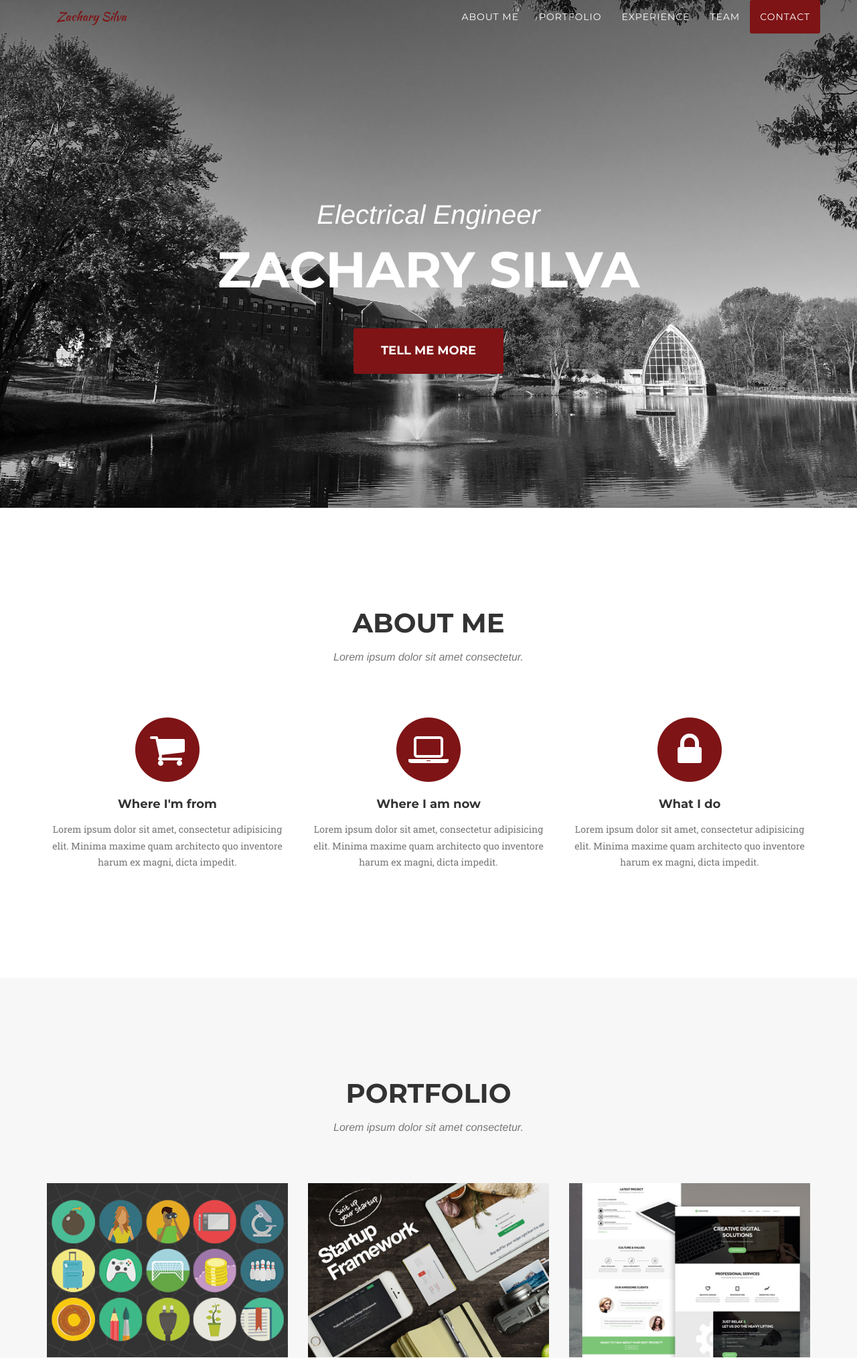
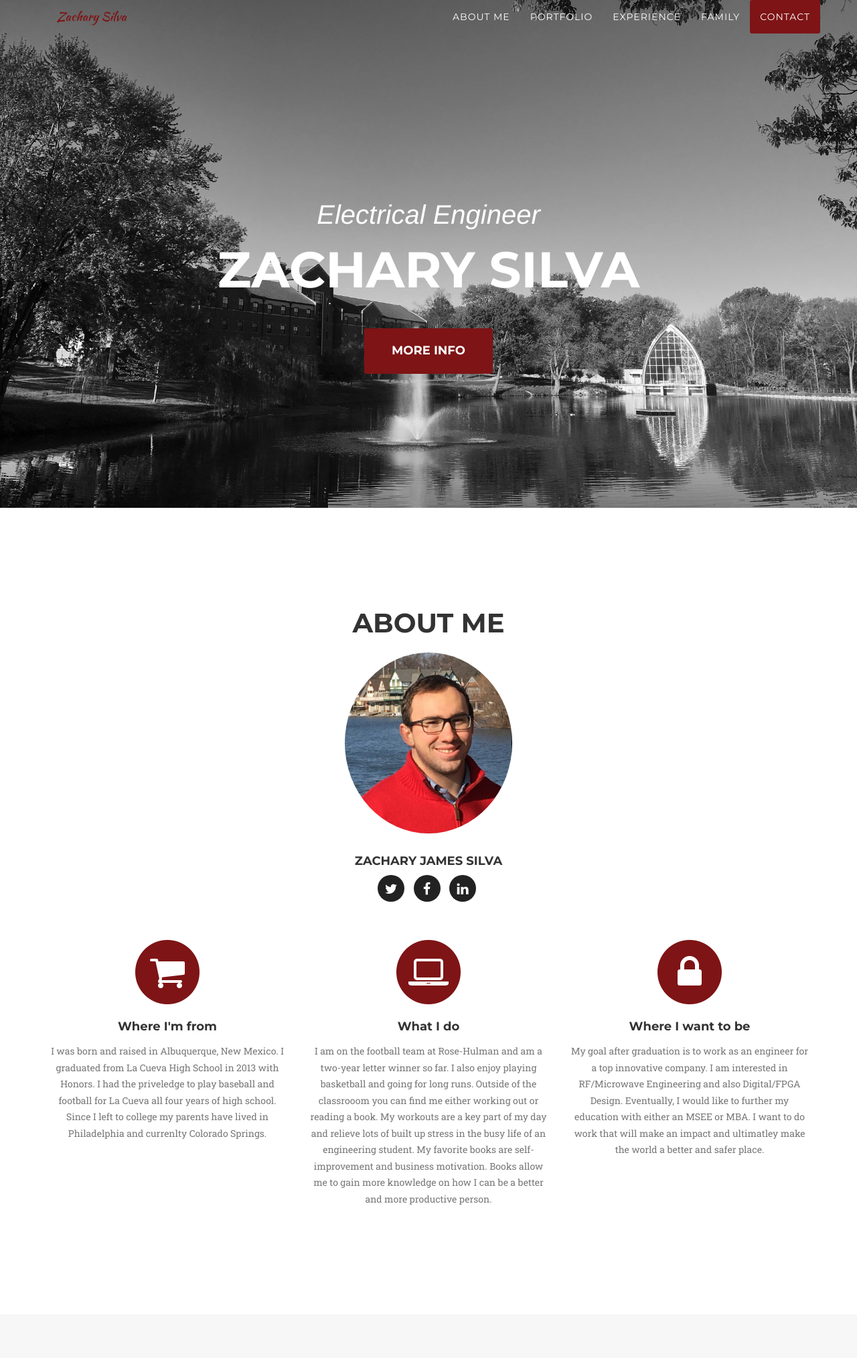
Before and after one commit to zach13silva/personal-site, a Python web app: template templates/index.html in a window 1280 px wide. Shown: the top 2027 px of the page at 67% size. Run offline with Jinja, Linux system fonts and the light colour scheme; the template is opened without the code that fills it, so the values that code supplies are empty; some libraries are stand-ins or nearby versions; some web fonts are replaced.

Commit message:
added changes to about me and added family section

```diff
--- a/templates/index.html
+++ b/templates/index.html
@@ -65,7 +65,7 @@
                         <a class="page-scroll" href="#Experience">Experience</a>
                     </li>
                     <li>
-                        <a class="page-scroll" href="#team">Team</a>
+                        <a class="page-scroll" href="#team">Family</a>
                     </li>
                     <li>
                         <a class="page-scroll" href="#contact">Contact</a>
@@ -83,7 +83,7 @@
             <div class="intro-text">
                 <div class="intro-lead-in">Electrical Engineer</div>
                 <div class="intro-heading">ZACHARY SILVA</div>
-                <a href="#About-Me" class="page-scroll btn btn-xl">Tell Me More</a>
+                <a href="#About-Me" class="page-scroll btn btn-xl">More info</a>
             </div>
         </div>
     </header>
@@ -94,7 +94,23 @@
             <div class="row">
                 <div class="col-lg-12 text-center">
                     <h2 class="section-heading">About Me</h2>
-                    <h3 class="section-subheading text-muted">Lorem ipsum dolor sit amet consectetur.</h3>
+
+                <div class="col-lg-12">
+                    <div class="team-member">
+                        <img src="assets/img/team/ME.jpg" class="img-responsive img-circle" alt="">
+                        <h4>ZACHARY JAMES SILVA</h4>
+                        <p class="text-muted"></p>
+                        <ul class="list-inline social-buttons">
+                            <li><a href="#"><i class="fa fa-twitter"></i></a>
+                            </li>
+                            <li><a href="#"><i class="fa fa-facebook"></i></a>
+                            </li>
+                            <li><a href="#"><i class="fa fa-linkedin"></i></a>
+                            </li>
+                        </ul>
+                    </div>
+                </div>
+                    <h3 class="section-subheading text-muted"></h3>
                 </div>
             </div>
             <div class="row text-center">
@@ -104,23 +120,23 @@
                         <i class="fa fa-shopping-cart fa-stack-1x fa-inverse"></i>
                     </span>
                     <h4 class="service-heading">Where I'm from</h4>
-                    <p class="text-muted">Lorem ipsum dolor sit amet, consectetur adipisicing elit. Minima maxime quam architecto quo inventore harum ex magni, dicta impedit.</p>
+                    <p class="text-muted">I was born and raised in Albuquerque, New Mexico. I graduated from La Cueva High School in 2013 with Honors. I had the priveledge to play baseball and football for La Cueva all four years of high school. Since I left to college my parents have lived in Philadelphia and currenlty Colorado Springs.</p>
                 </div>
                 <div class="col-md-4">
                     <span class="fa-stack fa-4x">
                         <i class="fa fa-circle fa-stack-2x text-primary"></i>
                         <i class="fa fa-laptop fa-stack-1x fa-inverse"></i>
                     </span>
-                    <h4 class="service-heading">Where I am now</h4>
-                    <p class="text-muted">Lorem ipsum dolor sit amet, consectetur adipisicing elit. Minima maxime quam architecto quo inventore harum ex magni, dicta impedit.</p>
+                    <h4 class="service-heading">What I do</h4>
+                    <p class="text-muted">I am on the football team at Rose-Hulman and  am a two-year letter winner so far. I also enjoy playing basketball and going for long runs. Outside of the classrooom you can find me either working out or reading a book. My workouts are a key part of my day and relieve lots of built up stress in the busy life of an engineering student. My favorite books are self-improvement and business motivation. Books allow me to gain more knowledge on how I can be a better and more productive person.</p>
                 </div>
                 <div class="col-md-4">
                     <span class="fa-stack fa-4x">
                         <i class="fa fa-circle fa-stack-2x text-primary"></i>
                         <i class="fa fa-lock fa-stack-1x fa-inverse"></i>
                     </span>
-                    <h4 class="service-heading">What I do</h4>
-                    <p class="text-muted">Lorem ipsum dolor sit amet, consectetur adipisicing elit. Minima maxime quam architecto quo inventore harum ex magni, dicta impedit.</p>
+                    <h4 class="service-heading">Where I want to be</h4>
+                    <p class="text-muted">My goal after graduation is to work as an engineer for a top innovative company. I am interested in RF/Microwave Engineering and also Digital/FPGA Design. Eventually, I would like to further my education with either an MSEE or MBA. I want to do work that will make an impact and ultimatley make the world a better and safer place.</p>
                 </div>
             </div>
         </div>
@@ -132,7 +148,7 @@
             <div class="row">
                 <div class="col-lg-12 text-center">
                     <h2 class="section-heading">Portfolio</h2>
-                    <h3 class="section-subheading text-muted">Lorem ipsum dolor sit amet consectetur.</h3>
+                    <h3 class="section-subheading text-muted">Here are some of my most recent projects.</h3>
                 </div>
             </div>
             <div class="row">
@@ -244,9 +260,10 @@
                                 <div class="timeline-heading">
                                     <h4>2013 - Present</h4>
                                     <h4 class="subheading">Rose-Hulman Institute of Technology</h4>
+									<h4 class="subheading">Terre Haute, Indiana</h4>
                                 </div>
                                 <div class="timeline-body">
-                                    <p class="text-muted">Lorem ipsum dolor sit amet, consectetur adipisicing elit. Sunt ut voluptatum eius sapiente, totam reiciendis temporibus qui quibusdam, recusandae sit vero unde, sed, incidunt et ea quo dolore laudantium consectetur!</p>
+                                    <p class="text-muted">I am a senior electrical engineer at Rose-Hulman. I have taken higher level courses in electromagnetics where I have gained experience designing and simulating in CST, and testing different structures with the VNA. In EM Metamaterials, I have been exposed to multiband and enhanced bandwidth, artificial magnetic conductors, and electromagnetic bandgap structures.  </p>
                                 </div>
                             </div>
                         </li>
@@ -258,9 +275,10 @@
                                 <div class="timeline-heading">
                                     <h4>Summer 2014</h4>
                                     <h4 class="subheading">Bridgers & Paxton Consulting</h4>
+									<h4 class="subheading">Albuquerque, New Mexico</h4>
                                 </div>
                                 <div class="timeline-body">
-                                    <p class="text-muted">Lorem ipsum dolor sit amet, consectetur adipisicing elit. Sunt ut voluptatum eius sapiente, totam reiciendis temporibus qui quibusdam, recusandae sit vero unde, sed, incidunt et ea quo dolore laudantium consectetur!</p>
+                                    <p class="text-muted">As an electrical engineering intern at B&P I assisted in various power calculation. I gained experience working directly with customers and delivering documents in a timely manner. This position enhanced my skills in AutoCad and Revit softwares with the electrical design suite.  Some projects I worked on were for Sandia and Los Alamos National Labs. I gained experience working with proprietary information and how to handle secure documents. </p>
                                 </div>
                             </div>
                         </li>
@@ -272,9 +290,10 @@
                                 <div class="timeline-heading">
                                     <h4>Summer 2015</h4>
                                     <h4 class="subheading">General Electric Aviation</h4>
+									<h4 class="subheading">Jacksonville, Florida</h4>
                                 </div>
                                 <div class="timeline-body">
-                                    <p class="text-muted">Lorem ipsum dolor sit amet, consectetur adipisicing elit. Sunt ut voluptatum eius sapiente, totam reiciendis temporibus qui quibusdam, recusandae sit vero unde, sed, incidunt et ea quo dolore laudantium consectetur!</p>
+                                    <p class="text-muted">As a Digital Engineering/Technology Intern I was able to develop FPGA logic to be used on a prototype engine exciter board. I coded mainly in Verilog HDL and also designed the board in ORCAD. This job also required project documentation and development of circuit test specifications. Along with design, I was able to work in manufacturing components and circuit assemlblies. </p>
                                 </div>
                             </div>
                         </li>
@@ -286,9 +305,10 @@
                                 <div class="timeline-heading">
                                     <h4>Summer 2016</h4>
                                     <h4 class="subheading">Sandia National Laboratories</h4>
+									<h4 class="subheading">Albuquerque, New Mexico</h4>
                                 </div>
                                 <div class="timeline-body">
-                                    <p class="text-muted">Lorem ipsum dolor sit amet, consectetur adipisicing elit. Sunt ut voluptatum eius sapiente, totam reiciendis temporibus qui quibusdam, recusandae sit vero unde, sed, incidunt et ea quo dolore laudantium consectetur!</p>
+                                    <p class="text-muted">In progress...</p>
                                 </div>
                             </div>
                         </li>
@@ -309,16 +329,16 @@
         <div class="container">
             <div class="row">
                 <div class="col-lg-12 text-center">
-                    <h2 class="section-heading">Our Amazing Team</h2>
+                    <h2 class="section-heading">My Amazing Family</h2>
                     <h3 class="section-subheading text-muted">Lorem ipsum dolor sit amet consectetur.</h3>
                 </div>
             </div>
             <div class="row">
                 <div class="col-sm-4">
                     <div class="team-member">
-                        <img src="assets/img/team/1.jpg" class="img-responsive img-circle" alt="">
-                        <h4>Kay Garland</h4>
-                        <p class="text-muted">Lead Designer</p>
+                        <img src="assets/img/team/John.jpg" class="img-responsive img-circle" alt="">
+                        <h4>John Silva - Father</h4>
+                        <p class="text-muted">Director at Depuy Synthes</p>
                         <ul class="list-inline social-buttons">
                             <li><a href="#"><i class="fa fa-twitter"></i></a>
                             </li>
@@ -331,9 +351,9 @@
                 </div>
                 <div class="col-sm-4">
                     <div class="team-member">
-                        <img src="assets/img/team/2.jpg" class="img-responsive img-circle" alt="">
-                        <h4>Larry Parker</h4>
-                        <p class="text-muted">Lead Marketer</p>
+                        <img src="assets/img/team/Jake.jpg" class="img-responsive img-circle" alt="">
+                        <h4>Jake Silva - Brother</h4>
+                        <p class="text-muted">Manufacturing at Intel</p>
                         <ul class="list-inline social-buttons">
                             <li><a href="#"><i class="fa fa-twitter"></i></a>
                             </li>
@@ -346,9 +366,9 @@
                 </div>
                 <div class="col-sm-4">
                     <div class="team-member">
-                        <img src="assets/img/team/3.jpg" class="img-responsive img-circle" alt="">
-                        <h4>Diana Pertersen</h4>
-                        <p class="text-muted">Lead Developer</p>
+                        <img src="assets/img/team/Denise.jpg" class="img-responsive img-circle" alt="">
+                        <h4>Denise Silva - Mother</h4>
+                        <p class="text-muted">Regional Manager at Ulta Beauty</p>
                         <ul class="list-inline social-buttons">
                             <li><a href="#"><i class="fa fa-twitter"></i></a>
                             </li>
```
Also changed, not shown: other parts of templates/index.html (+1 -1 lines), assets/img/team/Denise.jpg (added), assets/img/team/Jake.jpg (added), assets/img/team/John.jpg (added), assets/img/team/ME.jpg (added).
